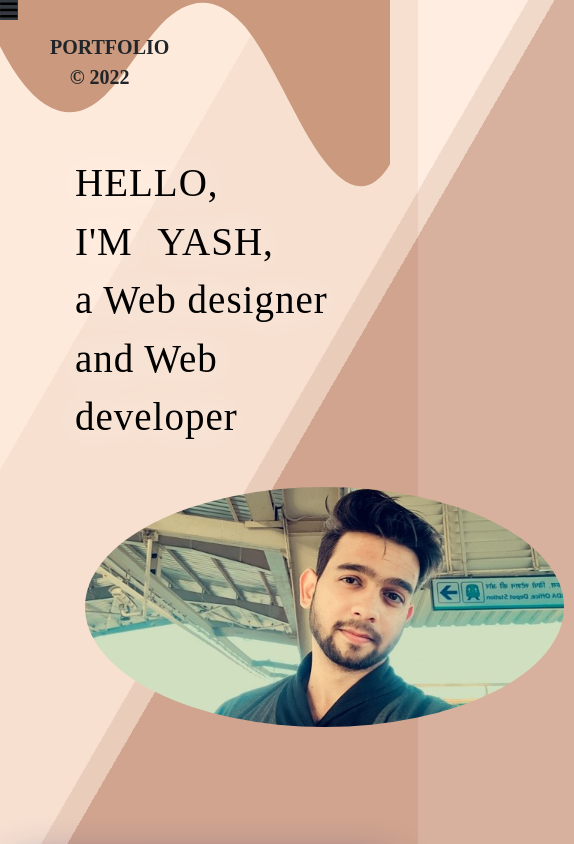
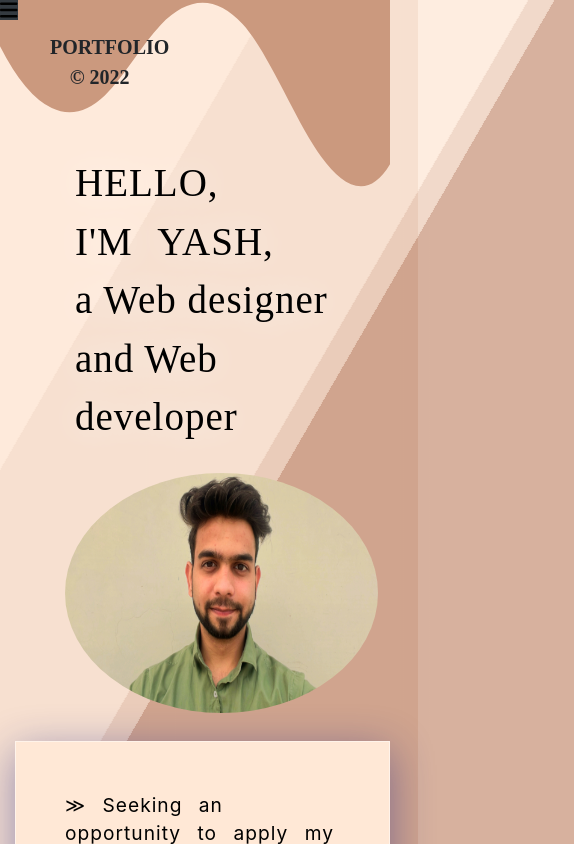
Before and after one commit to YashDixit04/personalweb, a plain HTML site: page index.html in a window 390 px wide. Shown: the top 844 px of the page, 574 px wide, since content can reach past the window. Drawn offline with nearby package versions, Linux system fonts and the light colour scheme; a web font is replaced by a local one.

Commit message:
portfolio

```diff
--- a/PW.css
+++ b/PW.css
@@ -1,4 +1,3 @@
-
 @import url('https://fonts.googleapis.com/css2?family=Playfair+Display:ital,wght@1,500&display=swap');
 
 
@@ -203,20 +202,21 @@ nav a:hover {
   filter: blur(60px);
   opacity: 0;
 }
-.li:nth-child(1){
+
+.li:nth-child(1) {
   margin-top: 40px;
 }
 
-.li:nth-child(1) :hover{
+.li:nth-child(1) :hover {
   animation-delay: 0.1s;
 }
 
-.li:nth-child(3):hover  {
+.li:nth-child(3):hover {
   animation-delay: 0.1s;
 }
 
 
-.li:nth-child(4):hover  {
+.li:nth-child(4):hover {
   transform: rotateY(360deg);
 }
 
@@ -535,9 +535,9 @@ nav a:hover {
 }
 
 ul img {
-  border-radius: 50%;
-  max-width: 40rem;
-  margin-top: 30px;
+  border-radius: 70%;
+  max-width: 60%;
+  margin-top: 5%;
 }
 
 #box {
@@ -670,10 +670,10 @@ section .container img {
   display: inline-block;
   height: 260px;
   padding: 10px;
-  margin-right: 20px;
+
 }
 
-section .col img {
+ul img {
   display: inline-block;
   height: 260px;
   padding: 10px;
@@ -761,10 +761,10 @@ section #border {
   justify-content: center;
   box-shadow:
     inset 4px 4px 6px -1px #cb997e,
-    inset -4px -4px 6px -1px  #cb997e,
-    -0.5px -0.5px 0px  #cb997e,
-    0.5px 0.5px 0px  #cb997e,
-    0px 12px 10px -10px  #cb997e;
+    inset -4px -4px 6px -1px #cb997e,
+    -0.5px -0.5px 0px #cb997e,
+    0.5px 0.5px 0px #cb997e,
+    0px 12px 10px -10px #cb997e;
 }
 
 
@@ -890,10 +890,10 @@ svg {
 
 
 #hobbies {
-  background:  transparent #ffe8d6;
+  background: transparent #ffe8d6;
   box-shadow: 1 20px 44px 0 #cb997e;
   backdrop-filter: blur(4px);
-  border: 2px solid #ffe8d6 ;
+  border: 2px solid #ffe8d6;
   margin-top: 20px;
   margin-bottom: 20px;
   padding-top: 20px;
@@ -960,3 +960,51 @@ footer #base {
   color: #000;
   text-decoration: none;
 }
+
+
+@media (max-width: 991px) {
+
+  ul img {
+    border-radius: 79%;
+    max-width: 104%;
+    margin-top: 5%;
+    margin-left: 0px;
+  }
+
+
+
+}
+
+@media(max-width: 768px) {
+
+  ul img {
+    border-radius: 79%;
+    max-width: 104%;
+    margin-top: 5%;
+    margin-left: 0px;
+  }
+
+}
+
+@media(max-width:480px) {
+
+  .hire button {
+    margin: 10px;
+
+  }
+
+  ul img {
+    border-radius: 79%;
+    max-width: 104%;
+    margin-top: 5%;
+    margin-left: 0px;
+  }
+
+  section #intro {
+
+    margin-top: 2px;
+    border-bottom-left-radius: 60px;
+
+  }
+
+}
--- a/index.html
+++ b/index.html
@@ -38,6 +38,7 @@
 
     <!-- custom css -->
     <link rel="stylesheet" href="PW.css">
+    <!-- <link rel="stylesheet" href="responsive.css"> -->
 
     <!-- <script src="index.js"></script> -->
 
@@ -108,8 +109,8 @@
                     <li class="li">I'M</li>
                     <li class="li">YASH,</li>
                     <li class="li">a Web designer</li>
-                    <li class="li">and Web developer</li>
-                    <img data-aos="fade-left" data-aos-duration="1000" src="by2.jpg" alt="">
+                    <li class="li">and Web developer</li><br>
+                    <img data-aos="fade-left" data-aos-duration="1000" src="yash2.JPG" alt="">
                 </ul>
 
             </div>
@@ -131,7 +132,7 @@
                 <div class="col-sm hire " data-aos="zoom-in" data-aos-duration="1000">
                     <div class=" hire ">
                         <button data-aos="zoom-in" data-aos-duration="1000" data-toggle="modal" data-target="#myModal">
-                            Get in Touch &#8921;</button>
+                            Get in Touch </button>
                     </div>
                 </div>
 
```
Also changed, not shown: project.css (line endings or trailing spaces), yash2.JPG (added).
